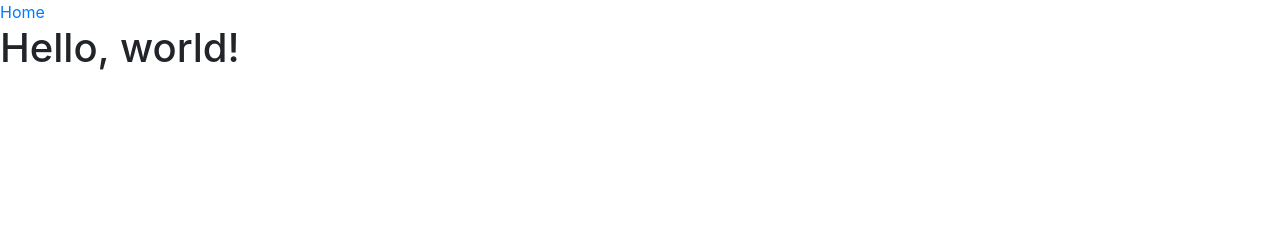
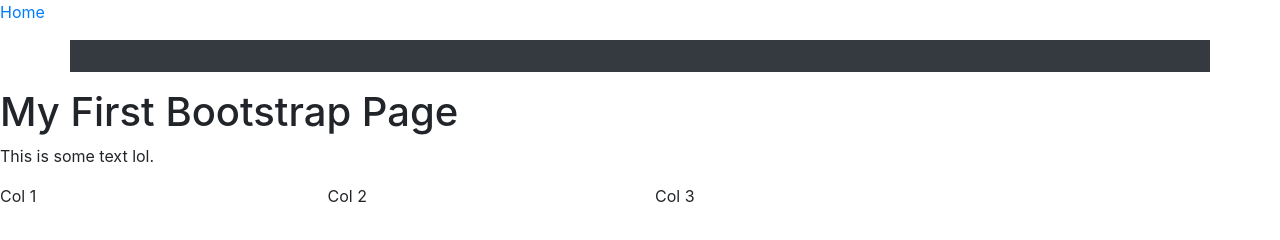
Before and after one commit to spencerarrasmith/Dasoccerguy.github.io, a plain HTML site: page pages/overlaycontrolpanel.html in a window 1280 px wide. Drawn offline with nearby package versions, Linux system fonts and the light colour scheme.

Commit message:
testing boostrappy things

```diff
--- a/pages/overlaycontrolpanel.html
+++ b/pages/overlaycontrolpanel.html
@@ -15,13 +15,23 @@
   <body>
   	<a href="../index.html">Home</a>
 
-    <h1>Hello, world!</h1>
-
-    <!-- Optional JavaScript -->
     <!-- jQuery first, then Popper.js, then Bootstrap JS -->
     <script src="https://code.jquery.com/jquery-3.4.1.slim.min.js" integrity="sha384-J6qa4849blE2+poT4WnyKhv5vZF5SrPo0iEjwBvKU7imGFAV0wwj1yYfoRSJoZ+n" crossorigin="anonymous"></script>
     <script src="https://cdn.jsdelivr.net/npm/popper.js@1.16.0/dist/umd/popper.min.js" integrity="sha384-Q6E9RHvbIyZFJoft+2mJbHaEWldlvI9IOYy5n3zV9zzTtmI3UksdQRVvoxMfooAo" crossorigin="anonymous"></script>
     <script src="https://stackpath.bootstrapcdn.com/bootstrap/4.4.1/js/bootstrap.min.js" integrity="sha384-wfSDF2E50Y2D1uUdj0O3uMBJnjuUD4Ih7YwaYd1iqfktj0Uod8GCExl3Og8ifwB6" crossorigin="anonymous"></script>
+
+
+	<div class="container p-3 my-3 bg-dark text-white"></div>
+	  <h1>My First Bootstrap Page</h1>
+	  <p>This is some text lol.</p>
+	</div>
+
+	<div class="row">
+	  <div class="col-sm-3">Col 1</div>
+	  <div class="col-sm-3">Col 2</div>
+	  <div class="col-sm-3">Col 3</div>
+	</div>
+
   </body>
 
 </html>
```
